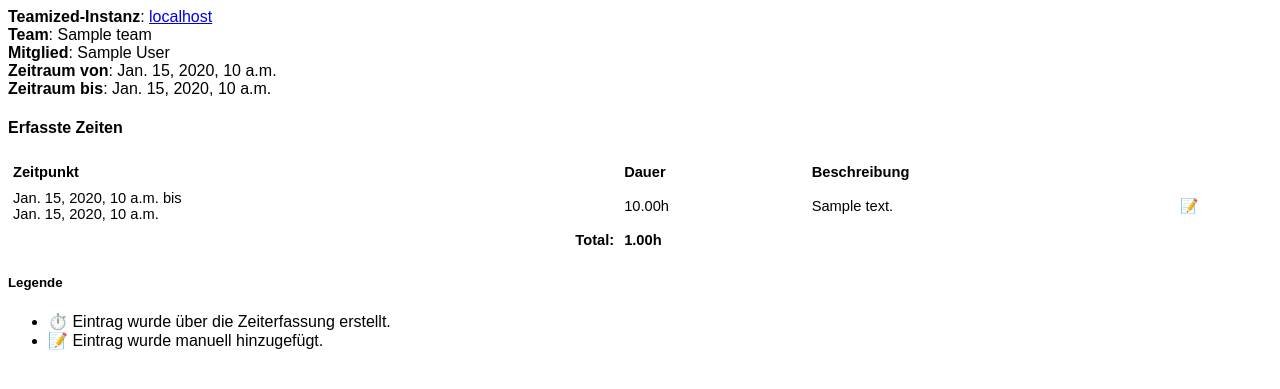
After one commit to rafaelurben/django-teamized, a Django app: template teamized/templates/teamized/reports/workingtime.html in a window 1280 px wide. The commit adds this page. Shown: the top 389 px of the page. Run offline with Django 3.2, Linux system fonts and the light colour scheme; the template is opened without the code that fills it: most values are stand-ins (such as "Sample title", 1, 10 or a date in 2020).

Commit message:
feat(report): add PDF working time report

```diff
--- a/teamized/api/utils/decorators.py
+++ b/teamized/api/utils/decorators.py
@@ -72,7 +72,7 @@ def api_view(allowed_methods: list[str] = None, perms_required=tuple()):
 
                 return NOT_AUTHENTICATED
             except exceptions.AlertException as exc:
-                return exc.get_response()
+                return exc.get_json_response()
 
         return wrap
 
--- a/teamized/app/src/data/changelog.ts
+++ b/teamized/app/src/data/changelog.ts
@@ -7,6 +7,10 @@ export interface ChangelogItem {
 }
 
 export const CHANGELOG: ChangelogItem[] = [
+    {
+        date: '2025-11-02',
+        changes: ['NEU: Arbeitszeiten-Report als PDF'],
+    },
     {
         date: '2025-07-16',
         changes: ['NEU: Anwesenheitsübersicht für Vereine [Beta]'],
--- a/teamized/decorators.py
+++ b/teamized/decorators.py
@@ -54,9 +54,9 @@ def validation_func():
 
     def decorator(function):
         @wraps(function)
-        def wrap(request, *args, **kwargs):
+        def wrap(*args, **kwargs):
             try:
-                return function(request, *args, **kwargs)
+                return function(*args, **kwargs)
             except exceptions.AlertException as exc:
                 # If the function already throws an alert exception, just reraise it
                 # Note: ValidationError is a subclass of AlertException and will also be reraised
--- a/teamized/templates/teamized/404.html
+++ b/teamized/templates/teamized/404.html
@@ -1,8 +1,9 @@
-{% extends 'teamized/base.html' %}
+{% extends 'teamized/error.html' %}
 {% load i18n %}
 
 {% block title %}404{% endblock %}
 
 {% block content %}
+    <h2>404</h2>
     {% translate "Diese Seite wurde leider nicht gefunden." %}
 {% endblock content %}
--- /dev/null
+++ b/teamized/templates/teamized/reports/base.html
@@ -0,0 +1,94 @@
+<!DOCTYPE html>
+<html lang="en">
+<head>
+    <meta charset="UTF-8" />
+    <meta name="viewport" content="width=device-width, initial-scale=1.0" />
+    <meta name="robots" content="noindex, nofollow" />
+
+    <title>{% block title %}{{ title|default:'Report' }}{% endblock %} - Teamized</title>
+
+    <style>
+        * {
+            font-family: Arial, Helvetica, sans-serif;
+            box-sizing: border-box;
+        }
+
+        @page {
+            size: A4 portrait;
+            margin: 25mm 15mm;
+
+            @top-left {
+                content: "{{ title|default:'Teamized Report' }}";
+                font-weight: bold;
+                font-size: 1.5em;
+            }
+
+            @top-right {
+                content: "Seite " counter(page) " von " counter(pages);
+            }
+
+            @bottom-right {
+                content: "Generiert am {% now "d.m.Y H:i" %}";
+                color: #000000a0;
+                font-size: 0.8em;
+            }
+
+            @bottom-left {
+                content: "Generiert mit Teamized von Rafael Urben";
+                color: #000000a0;
+                font-size: 0.8em;
+            }
+        }
+
+        table {
+            border-collapse: collapse;
+            width: 100%;
+            font-size: {{ request.GET.font_size|default:"11pt" }};
+            break-inside: auto;
+
+            & tr {
+                break-inside: avoid;
+            }
+
+            & th, & td {
+                break-inside: avoid;
+                text-align: left;
+                padding: 5px;
+            }
+        }
+
+        .no-break {
+            white-space: nowrap;
+        }
+
+        h1, h2, h3, h4, h5, h6 {
+            break-after: avoid-page;
+        }
+    </style>
+
+    {% block extrahead %}{% endblock %}
+</head>
+<body>
+
+{% block content %}{% endblock %}
+
+{% if not request.GET.native %}
+    <script src="https://unpkg.com/pagedjs@0.4.3/dist/paged.polyfill.js"
+            integrity="sha384-JkjBt3FPbcQ3WBc3qp+maUIw8YLoZxNNj8H+tn73mljkC1ba8aEPWlgwfCRPpAxV"
+            crossorigin="anonymous"></script>
+    <script>
+        class MyHandler extends Paged.Handler {
+            constructor(chunker, polisher, caller) {
+                super(chunker, polisher, caller);
+            }
+
+            afterPreview(pages) {
+                window.print();
+            }
+        }
+
+        Paged.registerHandlers(MyHandler);
+    </script>
+{% endif %}
+</body>
+</html>
--- /dev/null
+++ b/teamized/templates/teamized/reports/workingtime.html
@@ -0,0 +1,62 @@
+{% extends 'teamized/reports/base.html' %}
+
+{% block title %}Arbeitszeitbericht{% endblock %}
+
+{% block content %}
+    <b>Teamized-Instanz</b>: <a href="{% url 'teamized:app' %}">{{ request.get_host }}</a><br />
+    <b>Team</b>: {{ data.team.name }}<br />
+    <b>Mitglied</b>: {{ data.user.first_name }} {{ data.user.last_name }}<br />
+    <b>Zeitraum von</b>: {{ data.datetime_from }}<br />
+    <b>Zeitraum bis</b>: {{ data.datetime_to }}
+
+    <h4>Erfasste Zeiten</h4>
+
+    <table>
+        <thead>
+        <tr>
+            <th>Zeitpunkt</th>
+            <th>Dauer</th>
+            <th>Beschreibung</th>
+            <th></th>
+        </tr>
+        </thead>
+        <tbody>
+        {% for s in data.sessions %}
+            <tr>
+                <td class="no-break">
+                    {{ s.time_start }} bis <br />
+                    {{ s.time_end }}
+                </td>
+                <td>{{ s.duration_hours|floatformat:2 }}h</td>
+                <td>{{ s.note }}</td>
+                <td>
+                    {% if s.is_created_via_tracking %}
+                        ⏱️
+                    {% else %}
+                        📝
+                    {% endif %}
+                </td>
+            </tr>
+            {% empty %}
+            <tr>
+                <td colspan="4" style="text-align: center;">Keine Einträge gefunden.</td>
+            </tr>
+        {% endfor %}
+        </tbody>
+        <tfoot>
+        <tr>
+            <th colspan="1" style="text-align: right;">Total:</th>
+            <th>{{ data.total_hours|floatformat:2 }}h</th>
+            <th colspan="2"></th>
+        </tr>
+        </tfoot>
+    </table>
+
+    <h5>Legende</h5>
+
+    <ul>
+        <li>⏱️ Eintrag wurde über die Zeiterfassung erstellt.</li>
+        <li>📝 Eintrag wurde manuell hinzugefügt.</li>
+    </ul>
+
+{% endblock %}
--- a/teamized/urls.py
+++ b/teamized/urls.py
@@ -14,6 +14,8 @@ urlpatterns = [
     # App pages (login required)
     path("app/", views.app, name="app"),
     path("app/debug", views.app_debug, name="app-debug"),
+    # Reports (login required)
+    path("reports/workingtime/<uuid:team_uuid>", views.workingtime_report),
     # Club pages (public)
     path("clubs/", include("teamized.club.urls")),
     # PWA manifest (public)
```
Also changed, not shown: teamized/app/src/components/pages/workingtime/workingtimePage.tsx (+19 -0 lines), teamized/exceptions.py (+14 -2 lines), teamized/models.py (+28 -4 lines), teamized/templates/teamized/error.html (added, +8 -0 lines), teamized/views.py (+57 -6 lines).
